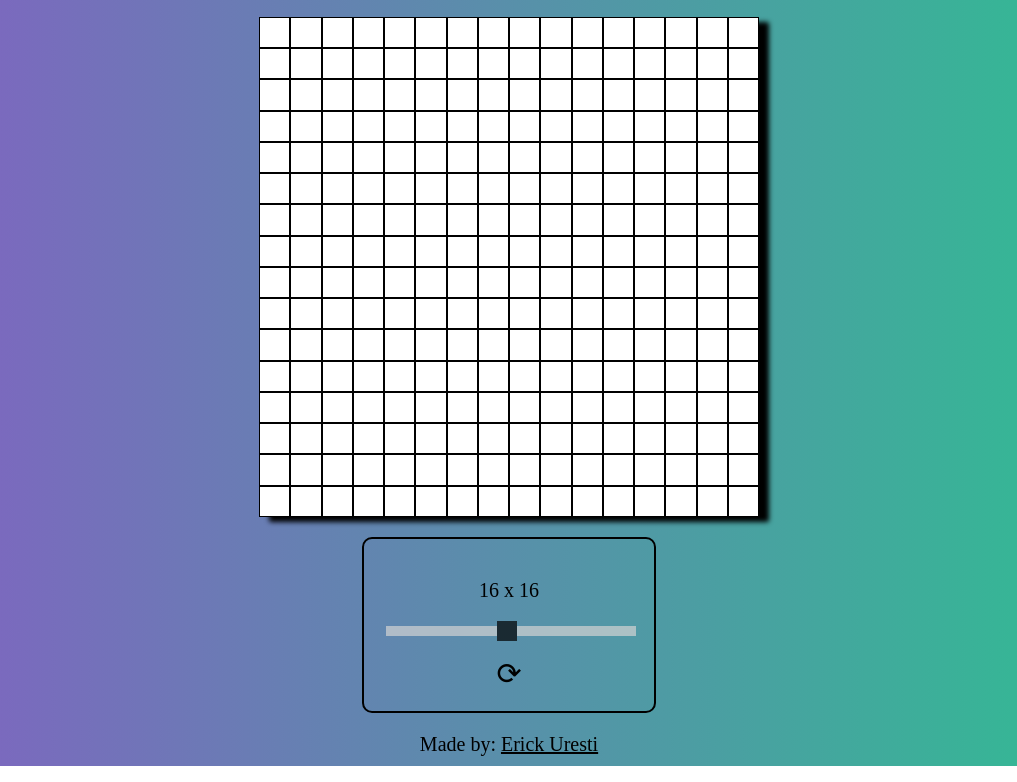
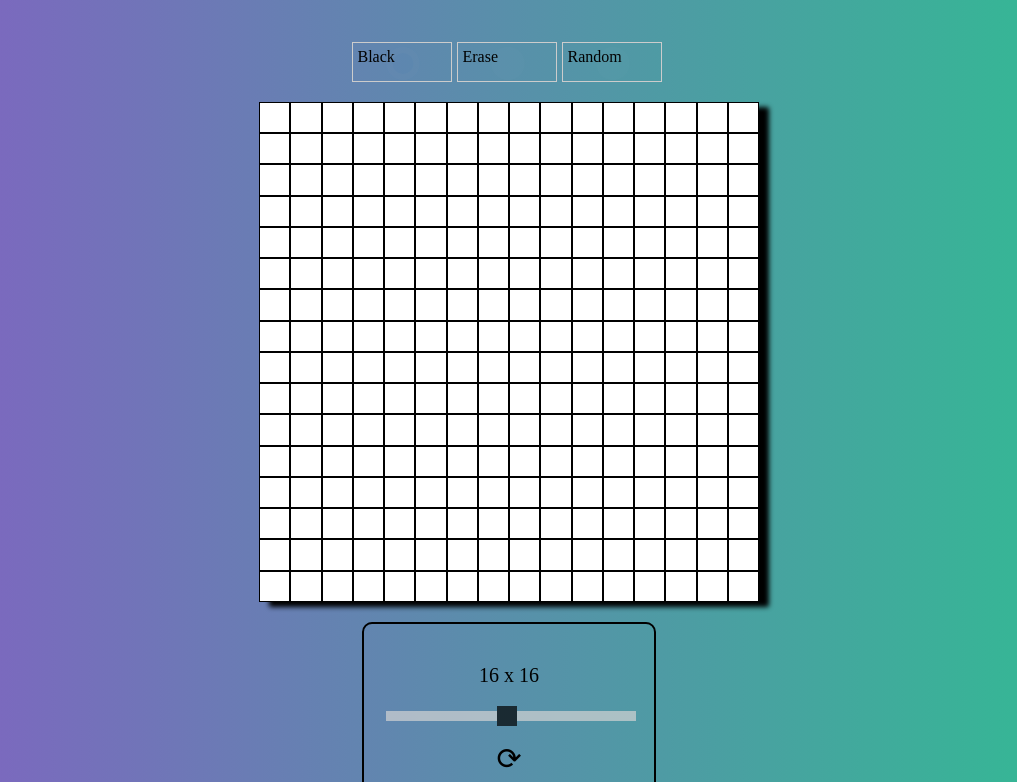
Before and after one commit to Erick22U/odin-etch-a-sketch, a plain HTML site: page index.html in a window 1280 px wide. Shown: the part 140-922 px from the top of the page, without its empty margins (131-1148 px from the left). Drawn offline with Linux system fonts and the light colour scheme.

Commit message:
Add feature to change clr to black random or erase

```diff
--- a/etch-a-sketch.js
+++ b/etch-a-sketch.js
@@ -3,11 +3,24 @@ const slider = document.getElementById('myRange')
 const gridVal = document.getElementById('sizeText')
 const restart = document.getElementById('restart')
 
+const radioButtons = document.querySelectorAll('input[name="color"]')
+
 const DEFAULT_SIZE = 16
 gridVal.innerHTML = `${DEFAULT_SIZE} x ${DEFAULT_SIZE}`;
 
 function changeColor(e){
-    e.target.style.backgroundColor = 'black'
+
+    for(let i = 0; i < radioButtons.length; i++){
+        if(radioButtons[i].checked && radioButtons[i].id == 'black'){
+            e.target.style.backgroundColor = 'black'
+        }
+        if(radioButtons[i].checked && radioButtons[i].id == 'erase'){
+            e.target.style.backgroundColor = 'white';
+        }
+        if(radioButtons[i].checked && radioButtons[i].id == 'random'){
+            e.target.style.backgroundColor = '#'+(0x1000000+Math.random()*0xffffff).toString(16).substr(1,6);
+        }
+    }
 }
 
 function makeGrid(size){
--- a/index.html
+++ b/index.html
@@ -8,21 +8,47 @@
     <title>Etch a Sketch</title>
   </head>
   <body>
-
     <div class="header">
-        <h1 id="title">Etch a Sketch</h1>
-        <h2 id="description">Draw whatever you dream!</h2>
-    </div>
-    <div id='grid' class="container">
+      <h1 id="title">Etch a Sketch</h1>
+      <h2 id="description">Draw whatever you dream!</h2>
     </div>
 
+    <ul class="color-choices">
+      <li>
+        <label for="black">
+          <input type="radio" name="color" id="black" value="black" checked="checked"/>Black
+        </label>
+      </li>
+      <li>
+        <label for="erase">
+          <input type="radio" name="color" id="erase" value="erase"/>Erase
+        </label>
+      </li>
+      <li>
+        <label for="random">
+          <input type="radio" name="color" id="random" value="random"/>Random
+        </label>
+      </li>
+    </ul>
+
+    <div id="grid" class="container"></div>
+
     <div class="slidecontainer">
-        <p id="sizeText"></p>
-        <input type="range" min="1" max="32" value="16" class="slider" id="myRange">
-        <div id="restart">⟳</div>
-      </div>
+      <p id="sizeText"></p>
+      <input
+        type="range"
+        min="1"
+        max="32"
+        value="16"
+        class="slider"
+        id="myRange"
+      />
+      <div id="restart">⟳</div>
+    </div>
 
-      <footer>Made by: <a href="https://github.com/Erick22U">Erick Uresti</a></footer>
+    <footer>
+      Made by: <a href="https://github.com/Erick22U">Erick Uresti</a>
+    </footer>
     <script src="etch-a-sketch.js"></script>
   </body>
 </html>
--- a/styles.css
+++ b/styles.css
@@ -18,6 +18,54 @@ body{
 #title{
     font-family: "ＭＳ Ｐゴシック";
 }
+
+/* color choice */
+
+.color-choices{
+  list-style-type: none;
+  margin: 25px 0 0 0;
+  padding: 0;
+}
+
+.color-choices li {
+  float: left;
+  margin: 0 5px 0 0;
+  width: 100px;
+  height: 40px;
+  position: relative;
+}
+
+.color-choices label,
+.color-choices input {
+  display: block;
+  position: absolute;
+  top: 0;
+  bottom: 0;
+  left: 0;
+  right: 0;
+}
+
+.color-choices input[type='radio']{
+  opacity: 0.01;
+  z-index: 100;
+}
+
+.color-choices input[type='radio']:checked+label,
+.Checked+label{
+  background-color: yellow;
+}
+
+.color-choices label{
+  padding: 5px;
+  border: 1px solid #CCC;
+  cursor: pointer;
+  z-index: 90;
+}
+
+.color-choices label:hover{
+  background: #DDD;
+}
+/* */
 
 /* Grid */
 #grid{
```
